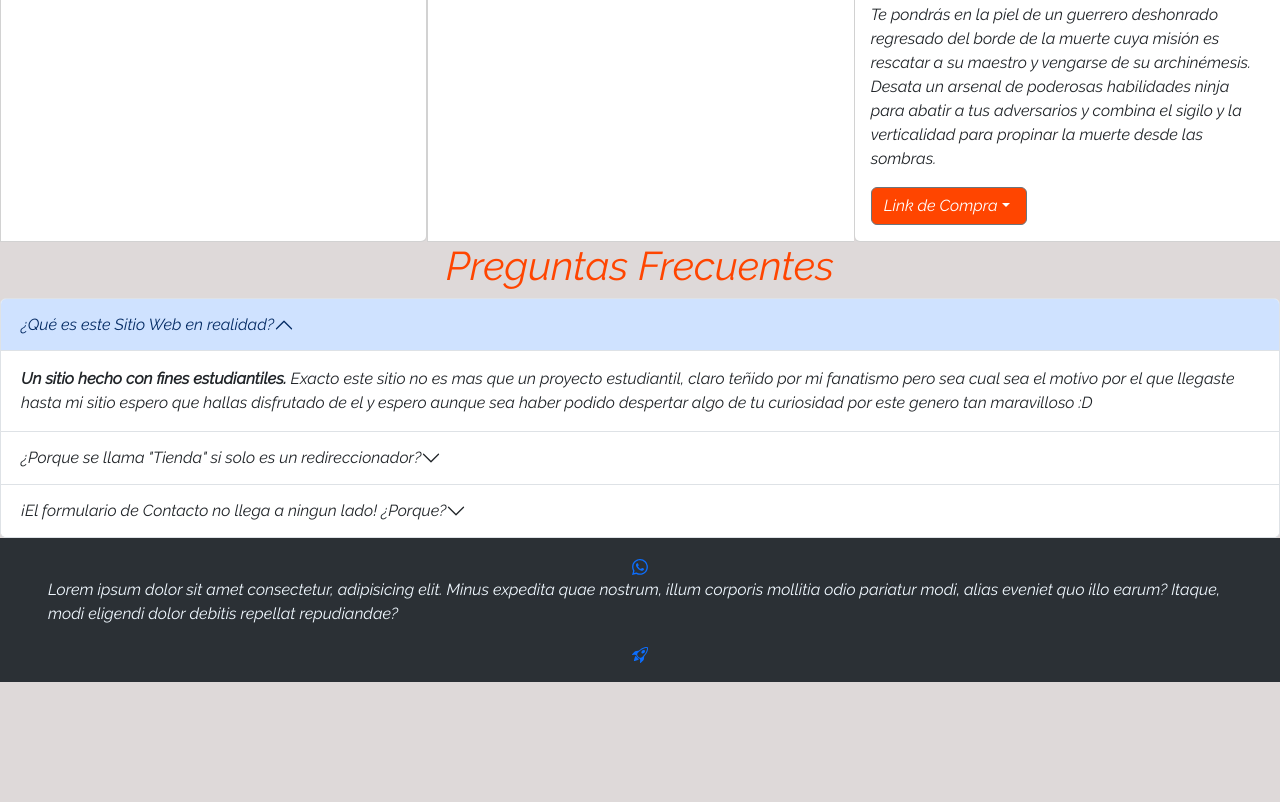
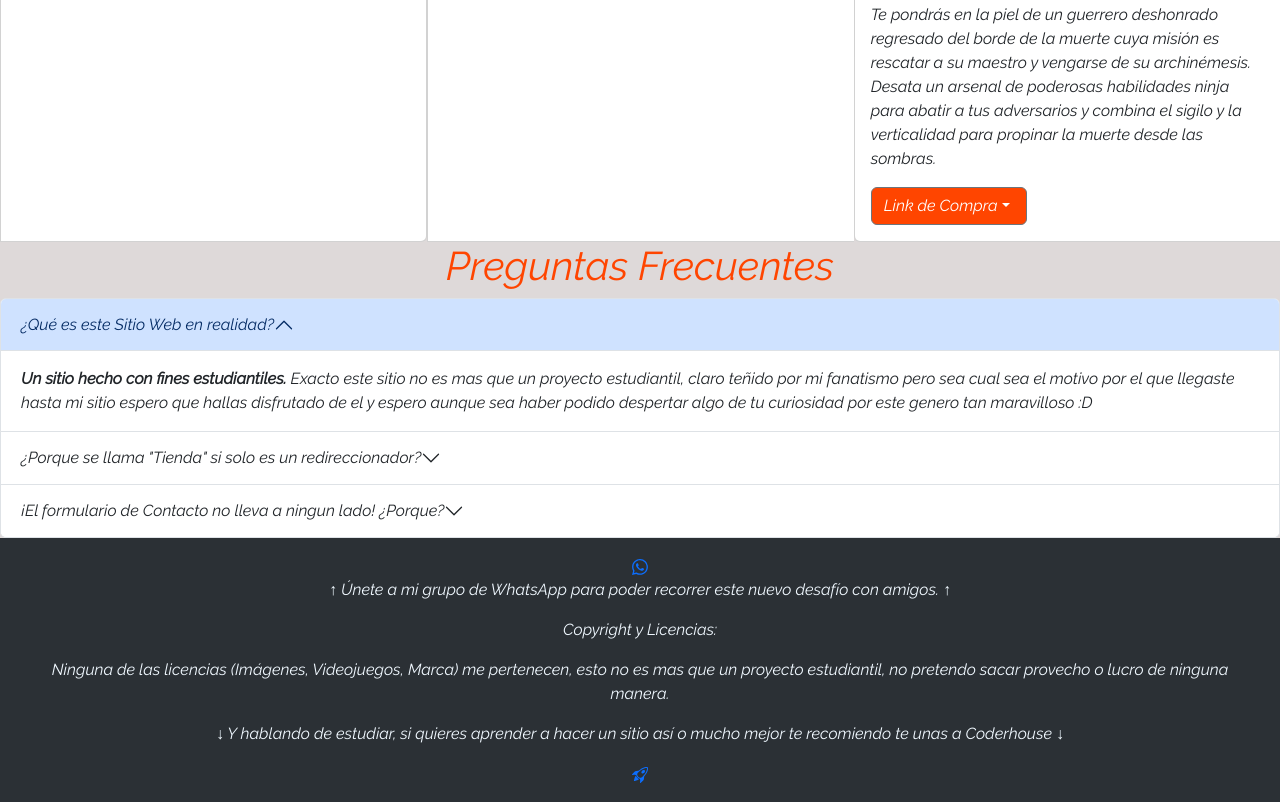
Before and after one commit to IanSantos13/2da-Pre-CoderEntrega, a website: page index.html in a window 1280 px wide. Shown: the part 2484-3286 px from the top of the page. Before the commit the page ends 3166 px from the top, so only its background shows below. Drawn offline with nearby package versions, Linux system fonts and the light colour scheme.

Commit message:
fin textualizado index y cambios footer

```diff
--- a/carpetaSCSS/_css-comun.scss
+++ b/carpetaSCSS/_css-comun.scss
@@ -17,6 +17,7 @@ body{
 }
     .footer p{
     color: aliceblue;
+    text-align: center;
 }
 div h5{
     text-align-last: left;
--- a/index.html
+++ b/index.html
@@ -7,6 +7,8 @@
     <link rel="shortcut icon" href="./img/desktop-wallpaper-dark-souls-bonfire-praise-the-sun.jpg" type="image/x-icon">
     <link rel="stylesheet" href="./css/styles.css">
     <title>Soulsliker</title>
+    <meta name="description" content="Un Fan-site estudiantil, con el fin de ser tu hoguera base, donde descubras un poquito más sobre este genial genero y talvez te animes a probarte ante el :D">
+    <meta name="keywords" content="Soulslike, Soulsborne, Hidetaka Miyasaki, Videojuegos, Dark Souls">
 </head>
 <body>
     <header class="header">
@@ -250,19 +252,19 @@
           </h2>
           <div id="panelsStayOpen-collapseTwo" class="accordion-collapse collapse">
             <div class="accordion-body">
-              <strong>This is the second item's accordion body.</strong> It is hidden by default, until the collapse plugin adds the appropriate classes that we use to style each element. These classes control the overall appearance, as well as the showing and hiding via CSS transitions. You can modify any of this with custom CSS or overriding our default variables. It's also worth noting that just about any HTML can go within the <code>.accordion-body</code>, though the transition does limit overflow.
+              <strong>Por lo mismo, soy estudiante y no poseo las herramientas actualmente para hacer una, ademas de los muchos terminos legales de por medio ._. .</strong> Del mismo modo creo desde mi humilde opinion es mejor asi, que mejor que comprar en un sitio reconocido y seguro como los oficiales, de mi parte me limite a añadir esos solamente, te nombro Instant Gaming y Eneba para gastar menos por si los prefieres, suerte con tus compras! :D.
             </div>
           </div>
         </div>
         <div class="accordion-item">
           <h2 class="accordion-header">
             <button class="accordion-button collapsed" type="button" data-bs-toggle="collapse" data-bs-target="#panelsStayOpen-collapseThree" aria-expanded="false" aria-controls="panelsStayOpen-collapseThree">
-              ¡El formulario de Contacto no llega a ningun lado! ¿Porque?
+              ¡El formulario de Contacto no lleva a ningun lado! ¿Porque?
             </button>
           </h2>
           <div id="panelsStayOpen-collapseThree" class="accordion-collapse collapse">
             <div class="accordion-body">
-              <strong>This is the third item's accordion body.</strong> It is hidden by default, until the collapse plugin adds the appropriate classes that we use to style each element. These classes control the overall appearance, as well as the showing and hiding via CSS transitions. You can modify any of this with custom CSS or overriding our default variables. It's also worth noting that just about any HTML can go within the <code>.accordion-body</code>, though the transition does limit overflow.
+              <strong>Falta de estudio, estudien!.</strong> Muchas preguntas no tienen respuesta, a veces el solo poder comentar algo al basto cielo es suficiente para dar con una respuesta en uno mismo...eh bueno si, fuera la filosofia, una vez mas no sabria como manipular el transito de la informacion que quieras compartirme pero si prometo hacerle andar cuando lo sepa >:D. Me interesa escuchar sus alabanzas al sol /[T]/
             </div>
           </div>
         </div>
@@ -320,7 +322,10 @@
         </a>
       </div>
       <div>
-      <p>Lorem ipsum dolor sit amet consectetur, adipisicing elit. Minus expedita quae nostrum, illum corporis mollitia odio pariatur modi, alias eveniet quo illo earum? Itaque, modi eligendi dolor debitis repellat repudiandae?</p>
+      <p>↑ Únete a mi grupo de WhatsApp para poder recorrer este nuevo desafío con amigos. ↑</p>
+        <p>Copyright y Licencias:</p>
+<p>Ninguna de las licencias (Imágenes, Videojuegos, Marca) me pertenecen, esto no es mas que un proyecto estudiantil, no pretendo sacar provecho o lucro de ninguna manera.</p>
+<p>↓ Y hablando de estudiar, si quieres aprender a hacer un sitio así o mucho mejor te recomiendo te unas a Coderhouse ↓</p>
      </div>
      <div>
      <a href="https://www.coderhouse.com/" alt="Link a Coderhouse" target="_blank">
```
Also changed, not shown: css/styles.css.
